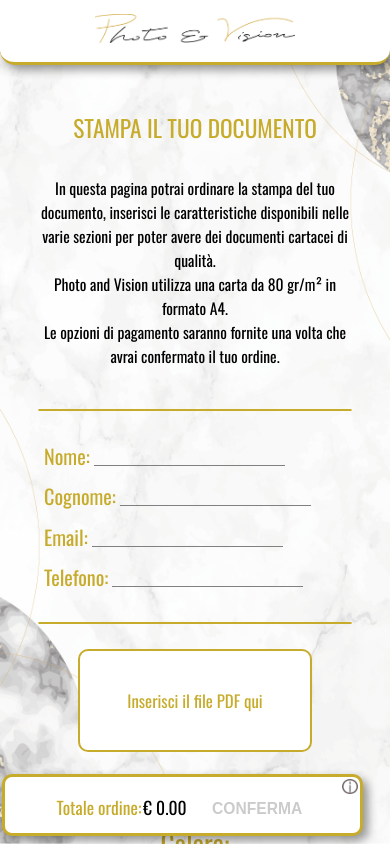
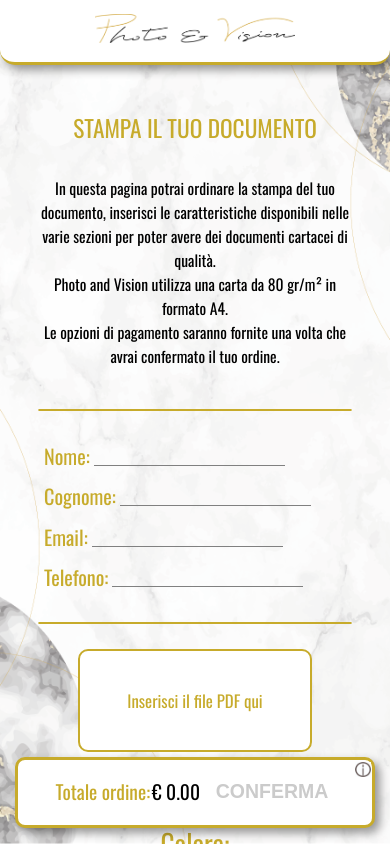
Before and after one commit to CarloVitto01/sito-web-pv, a React (Create React App) app: page / in a window 390 px wide. Shown: the top 844 px of the page. Built offline with nearby package versions, Linux system fonts and the light colour scheme.

Commit message:
Changed sticky modal on mobile

```diff
--- a/src/components/Modal.module.css
+++ b/src/components/Modal.module.css
@@ -3,7 +3,7 @@
   display: flex;
   flex-direction: row;
   justify-content: flex-end;
-  margin-right: 3vh;
+  margin-right: 3vw;
   pointer-events: none;
 }
 
@@ -13,7 +13,6 @@
   align-items: flex-end;
   border: 3px solid rgb(199, 171, 43);
   border-radius: 10px;
-  padding: 0.5vw;
   background-color: white;
   justify-content: center;
   width: 18vw;
@@ -65,6 +64,7 @@
   background-color: white;
   justify-content: center;
   width: 40vw;
+  height: 15vh;
   margin-bottom: 2vh;
   box-shadow: 5px 5px 10px rgba(0, 0, 0, 0.4);
   transition: width 0.3s cubic-bezier(0.075, 0.82, 0.165, 1);
@@ -140,58 +140,83 @@
 }
 
 @media screen and (max-width: 500px) {
+  .stuck {
+    bottom: 0;
+    display: flex;
+    flex-direction: row;
+    justify-content: center;
+    pointer-events: all;
+    margin-right: 0;
+  }
+
+  .stuck .container header {
+    display: flex;
+  }
+
+  .stuck .text-container p {
+    display: flex;
+  }
+
+  .stuck .order-container {
+    flex-direction: row;
+  }
+
+  .stuck .inner-container {
+    flex-direction: row;
+  }
+
+  .stuck .button-container {
+    display: flex;
+  }
+
   .container {
     width: 90vw;
-    margin-bottom: 1vh;
+    height: auto;
+    margin-left: 0;
+    margin-bottom: 2vh;
   }
 
-  .text {
-    font-size: 4.5vw;
+  .stuck .container {
+    margin-bottom: 2vh;
+    transition: none;
+    margin-left: 0;
   }
 
-  .total-order {
-    font-size: 4.5vw;
-  }
-
-  .order-container {
-    margin-right: 5vw;
-  }
-
-  .button-container button {
-    font-size: 4vw;
+  .stuck .container {
+    width: 90vw;
+    height: auto;
+    margin-bottom: 2vh;
+    align-items: center;
   }
 
   .container img {
     width: 4vw;
   }
 
-  .inner-container {
-    margin-bottom: 2.8vw;
+  .text {
+    font-size: 5vw;
+  }
+
+  .total-order {
+    font-size: 5vw;
   }
 
   .text-container p {
-    width: 80vw;
-    margin: 0;
+    width: auto;
+  }
+
+  .button-container button {
+    font-size: 5vw;
+  }
+  .inner-container {
     margin-bottom: 2vh;
-    font-size: 1.7vh;
   }
 
   .stuck .inner-container {
-    display: flex;
-    flex-direction: column;
-    align-items: center;
-    justify-content: center;
-    margin-bottom: 1.3vw;
-  }
-
-  .stuck .container {
-    width: 40vw;
+    margin-bottom: 2vh;
   }
 
   .unstuck {
-    bottom: 0;
-    display: flex;
-    flex-direction: row;
-    justify-content: center;
+    margin-right: 0;
   }
 }
```
